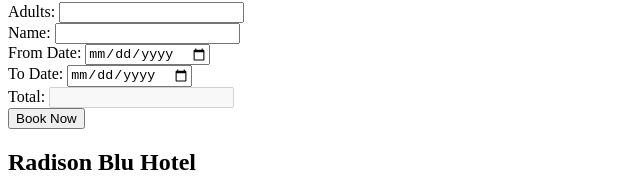
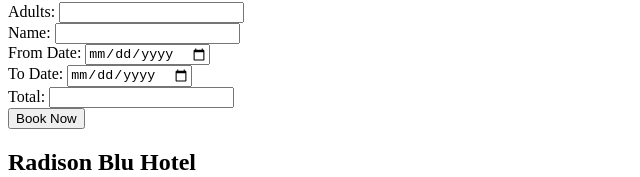
Before and after one commit to AnkittPareek/HotelBookingWebsite, a plain HTML site: page detail.html in a window 1280 px wide. Shown: the part 464-641 px from the top of the page, without its empty margins (0-640 px from the left). Drawn offline with Linux system fonts and the light colour scheme.

Commit message:
Changed total field in details.thml from disabled to readonly

```diff
--- a/detail.html
+++ b/detail.html
@@ -29,7 +29,7 @@
                     <label for="toDate">To Date:</label>
                     <input type="date" name="toDate" id="" required><br>
                     <label for="total">Total:</label>
-                    <input type="text" name="" id="" disabled><br>
+                    <input type="text" name="" id="" readonly><br>
                     <input type="submit" value="Book Now">
 
                 </form>
```
